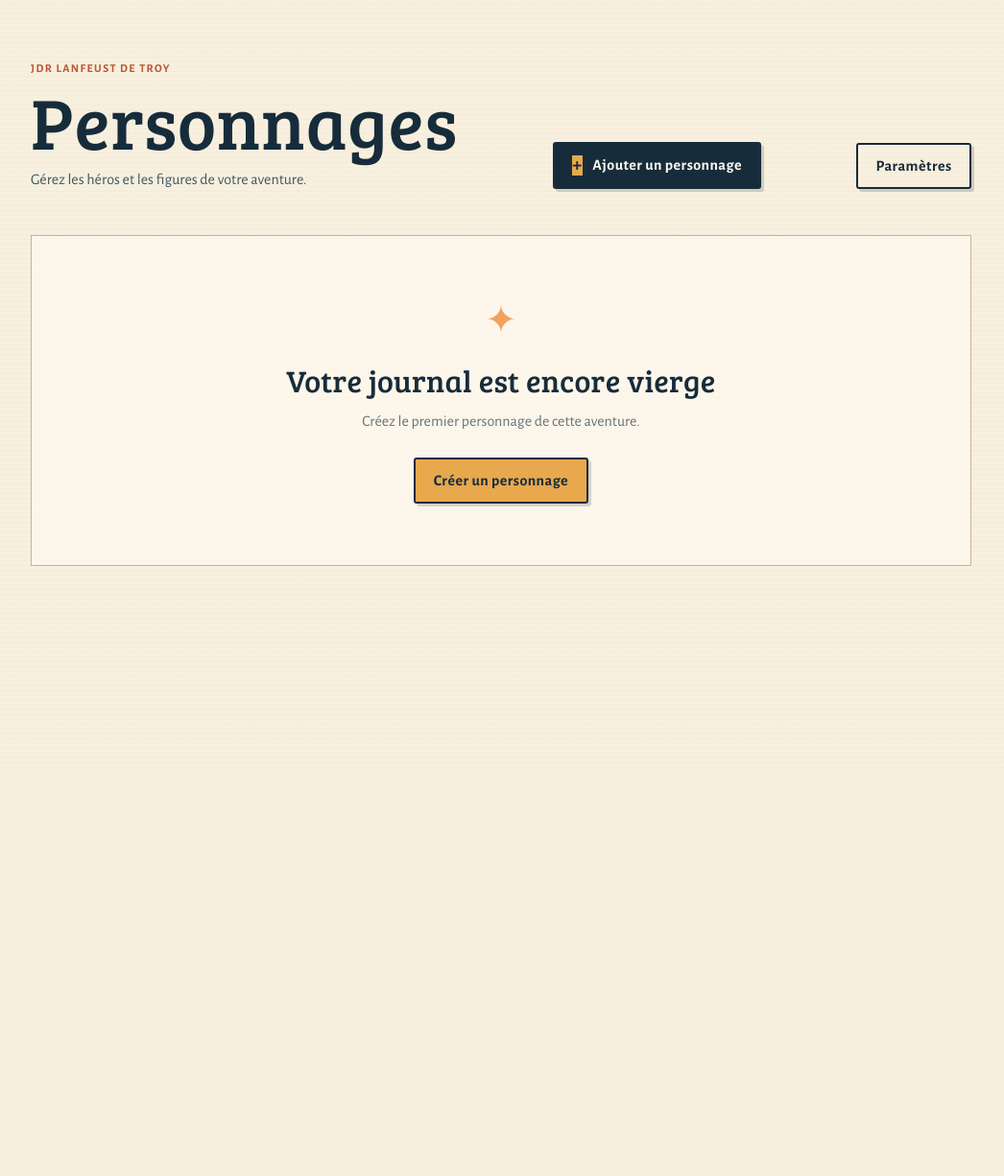
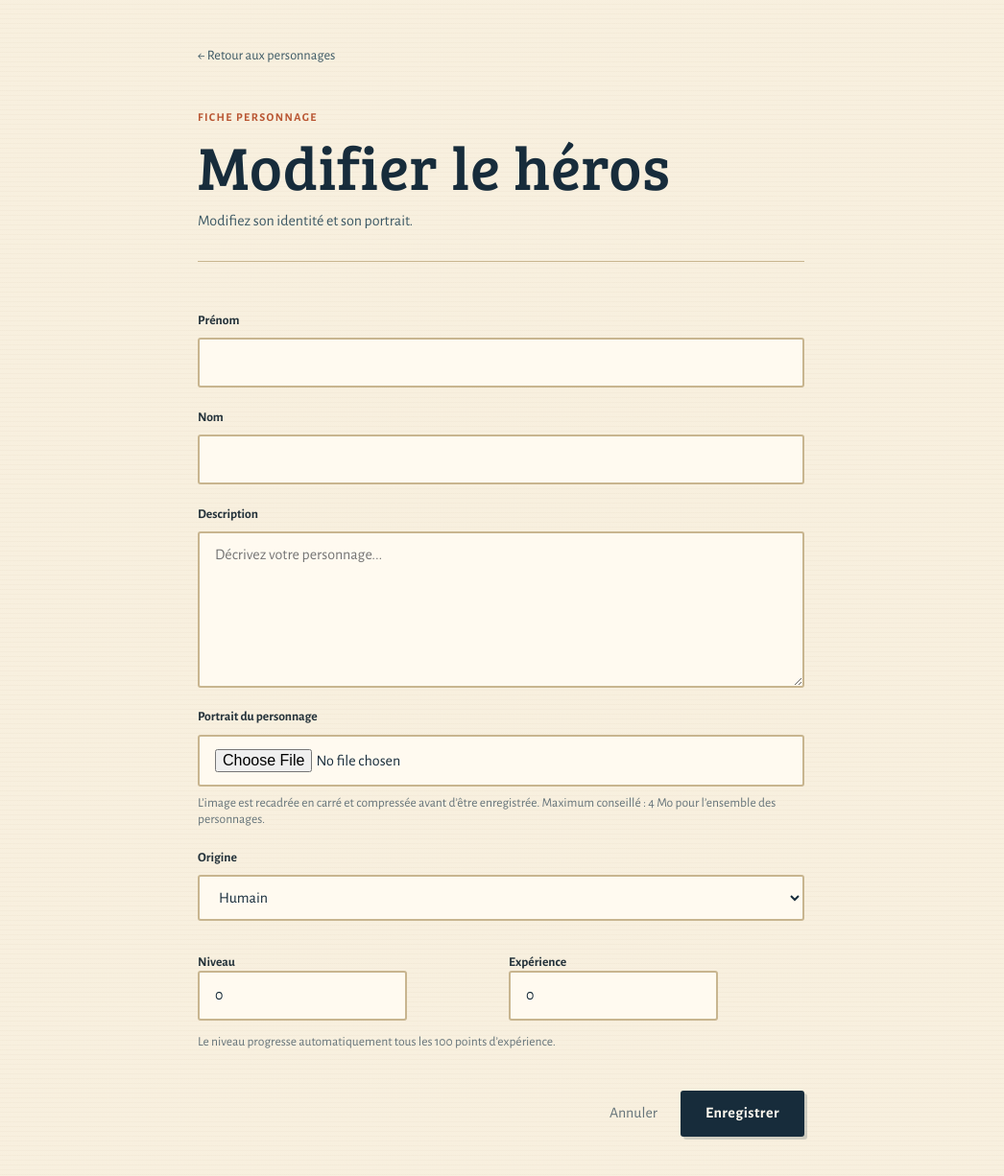
Before and after one commit to aosifre/character-jdr-lanfeust, an Angular app: page /characters/1/edit in a window 1280 px wide. Before the commit this address led to /characters. Shown: the top 1226 px of the page at 96% size, without its empty margins (118-1164 px from the left). Before the commit the page ends 800 px from the top, so only its background shows below. Built offline with nearby package versions, Linux system fonts and the light colour scheme.

Commit message:
Modifier l'idendité d'un héros

```diff
--- a/src/app/app.routes.server.ts
+++ b/src/app/app.routes.server.ts
@@ -1,6 +1,7 @@
 import { RenderMode, ServerRoute } from '@angular/ssr';
 
 export const serverRoutes: ServerRoute[] = [
+  { path: 'characters/:id/edit', renderMode: RenderMode.Server },
   { path: 'characters/:id', renderMode: RenderMode.Server },
   { path: 'characters/:id/history', renderMode: RenderMode.Server },
   { path: 'characters/:id/characteristics', renderMode: RenderMode.Server },
--- a/src/app/app.routes.ts
+++ b/src/app/app.routes.ts
@@ -25,6 +25,7 @@ export const routes: Routes = [
 	{ path: '', pathMatch: 'full', redirectTo: 'characters' },
 	{ path: 'characters', component: CharacterList },
 	{ path: 'characters/new', component: CharacterForm },
+	{ path: 'characters/:id/edit', component: CharacterForm },
 	{ path: 'characters/:id/history', component: CharacterHistoryPage },
 	{ path: 'characters/:id', component: CharacterViewPage },
 	{ path: 'characters/:id/characteristics', component: CharacterCharacteristics },
--- a/src/app/character/character.service.ts
+++ b/src/app/character/character.service.ts
@@ -53,9 +53,11 @@ export class CharacterService {
     return character;
   }
 
-  update(id: string, firstName: string, lastName: string, description: string, origin: CharacterOrigin): void {
+  update(id: string, firstName: string, lastName: string, description: string, origin: CharacterOrigin, portrait?: string | null): void {
     this.characters.update((characters) => characters.map((character) =>
-      character.id === id ? { ...character, firstName, lastName, description, origin } : character,
+      character.id === id
+        ? { ...character, firstName, lastName, description, origin, portrait: portrait === undefined ? character.portrait : portrait ?? undefined }
+        : character,
     ));
     this.saveToStorage();
   }
--- a/src/app/character/form/character-form.html
+++ b/src/app/character/form/character-form.html
@@ -2,8 +2,8 @@
   <a class="back-link" routerLink="/characters">← Retour aux personnages</a>
   <div class="form-heading">
     <p class="eyebrow">Fiche personnage</p>
-    <h1>Qui suis-je ?</h1>
-    <p>Donnez-lui une identité avant de l’envoyer à l’aventure.</p>
+    <h1>{{ isEditing ? 'Modifier le héros' : 'Qui suis-je ?' }}</h1>
+    <p>{{ isEditing ? 'Modifiez son identité et son portrait.' : 'Donnez-lui une identité avant de l’envoyer à l’aventure.' }}</p>
   </div>
   <form [formGroup]="form" (ngSubmit)="save()" novalidate>
     <label for="firstName">Prénom</label>
@@ -17,7 +17,10 @@
     <label for="portrait">Portrait du personnage</label>
     <input id="portrait" type="file" accept="image/*" (change)="selectPortrait($event)" />
     <p class="portrait-help">L’image est recadrée en carré et compressée avant d’être enregistrée. Maximum conseillé : 4 Mo pour l’ensemble des personnages.</p>
-    @if (portrait(); as portraitUrl) { <img class="portrait-preview" [src]="portraitUrl" alt="Aperçu du portrait" /> }
+    @if (portrait(); as portraitUrl) {
+      <img class="portrait-preview" [src]="portraitUrl" alt="Aperçu du portrait" />
+      <button class="button button-outline" type="button" (click)="removePortrait()">Supprimer le portrait</button>
+    }
     @if (imageError) { <small>{{ imageError }}</small> }
     <label for="origin">Origine</label>
     <select id="origin" formControlName="origin">
@@ -30,17 +33,17 @@
     <div class="character-stats">
       <div>
         <label for="level">Niveau</label>
-        <input id="level" type="number" value="0" readonly aria-describedby="stats-help" />
+        <input id="level" type="number" [value]="character?.level ?? 0" readonly aria-describedby="stats-help" />
       </div>
       <div>
         <label for="experience">Expérience</label>
-        <input id="experience" type="number" value="0" readonly aria-describedby="stats-help" />
+        <input id="experience" type="number" [value]="character?.experience ?? 0" readonly aria-describedby="stats-help" />
       </div>
     </div>
     <p id="stats-help" class="stats-help">Le niveau progresse automatiquement tous les 100 points d’expérience.</p>
     <div class="form-actions">
       <a class="cancel-link" routerLink="/characters">Annuler</a>
-      <button class="button button-primary" type="submit">Ajouter</button>
+      <button class="button button-primary" type="submit">{{ isEditing ? 'Enregistrer' : 'Ajouter' }}</button>
     </div>
   </form>
 </main>
--- a/src/app/character/form/character-form.ts
+++ b/src/app/character/form/character-form.ts
@@ -1,6 +1,6 @@
 import { Component, inject, signal } from '@angular/core';
 import { FormControl, FormGroup, ReactiveFormsModule, Validators } from '@angular/forms';
-import { Router, RouterLink } from '@angular/router';
+import { ActivatedRoute, Router, RouterLink } from '@angular/router';
 import { CharacterService } from '../character.service';
 import { CharacterOrigin } from '../character.model';
 import { MAX_PORTRAIT_DATA_URL_LENGTH } from '../character.service';
@@ -14,26 +14,40 @@ import { MAX_PORTRAIT_DATA_URL_LENGTH } from '../character.service';
 export class CharacterForm {
   private readonly characterService = inject(CharacterService);
   private readonly router = inject(Router);
-  protected readonly portrait = signal<string | null>(null);
+  private readonly route = inject(ActivatedRoute);
+  protected readonly characterId = this.route.snapshot.paramMap.get('id');
+  protected readonly character = this.characterId ? this.characterService.findById(this.characterId) : undefined;
+  protected readonly isEditing = !!this.characterId;
+  protected readonly portrait = signal<string | null>(this.character?.portrait ?? null);
   protected imageError = '';
   protected imageProcessing = false;
   protected readonly form = new FormGroup({
-    firstName: new FormControl('', { nonNullable: true, validators: [Validators.required] }),
-    lastName: new FormControl('', { nonNullable: true, validators: [Validators.required] }),
-    description: new FormControl('', { nonNullable: true }),
-    origin: new FormControl<CharacterOrigin>('human', { nonNullable: true }),
+    firstName: new FormControl(this.character?.firstName ?? '', { nonNullable: true, validators: [Validators.required] }),
+    lastName: new FormControl(this.character?.lastName ?? '', { nonNullable: true, validators: [Validators.required] }),
+    description: new FormControl(this.character?.description ?? '', { nonNullable: true }),
+    origin: new FormControl<CharacterOrigin>(this.character?.origin ?? 'human', { nonNullable: true }),
   });
 
   protected save(): void {
     if (this.form.invalid) { this.form.markAllAsTouched(); return; }
     if (this.imageProcessing) return;
     const { firstName, lastName, description, origin } = this.form.getRawValue();
+    if (this.characterId) {
+      if (!this.character) return;
+      this.characterService.update(this.characterId, firstName.trim(), lastName.trim(), description.trim(), origin, this.portrait());
+      this.router.navigate(['/characters']);
+      return;
+    }
     const character = this.characterService.add(firstName.trim(), lastName.trim(), description.trim(), origin, this.portrait() ?? undefined);
     if (!character) {
       this.imageError = 'La mémoire disponible est insuffisante. Supprimez une image ou un personnage avant de réessayer.';
       return;
     }
     this.router.navigate(['/characters', character.id, 'characteristics']);
+  }
+
+  protected removePortrait(): void {
+    this.portrait.set(null);
   }
 
   protected selectPortrait(event: Event): void {
--- a/src/app/character/list/character-list.html
+++ b/src/app/character/list/character-list.html
@@ -28,6 +28,7 @@
           <span>{{ character.lastName }}</span>
           <span class="character-stats">Niv. {{ character.level }} · {{ character.experience }} XP</span>
           <div class="row-actions">
+            <a class="action-icon edit-action" [routerLink]="['/characters', character.id, 'edit']" aria-label="Modifier le personnage" title="Modifier">✎</a>
             <a class="action-icon history-action" [routerLink]="['/characters', character.id, 'history']" aria-label="Créer une copie depuis un niveau sauvegardé" title="Versions sauvegardées">⟳</a>
             <a class="action-icon equipment-action" [routerLink]="['/characters', character.id, 'equipment']" aria-label="Gérer les équipements" title="Équipements">⚔</a>
             <!-- Action button for viewing -->
--- a/src/app/character/list/character-list.scss
+++ b/src/app/character/list/character-list.scss
@@ -19,8 +19,9 @@ h1 { color: #24323a; font-family: Georgia, serif; font-size: clamp(2.5rem, 6vw,
 .character-avatar { aspect-ratio: 1; border: 1px solid #c8b58f; border-radius: 50%; height: 2.75rem; object-fit: cover; width: 2.75rem; }
 .character-row strong { color: #24323a; font-size: 1.1rem; }
 .character-stats { color: #66747a; font-size: .9rem; }
-.row-actions { display: flex; flex-wrap: wrap; gap: 1rem; }
+.row-actions { display: flex; flex-wrap: wrap; gap: .65rem; }
 .action-icon { align-items: center; background: transparent; border: 0; cursor: pointer; display: inline-flex; font-size: 1.25rem; justify-content: center; padding: .25rem; text-decoration: none; }
+.edit-action { color: #176b63; }
 .delete-action { color: #9d413f; }
 .empty-state { border: 1px solid #cfd6d4; padding: 4rem 2rem; text-align: center; }
 .empty-mark { color: #f0a35d; font-size: 2.5rem; margin-bottom: 1rem; }
```
